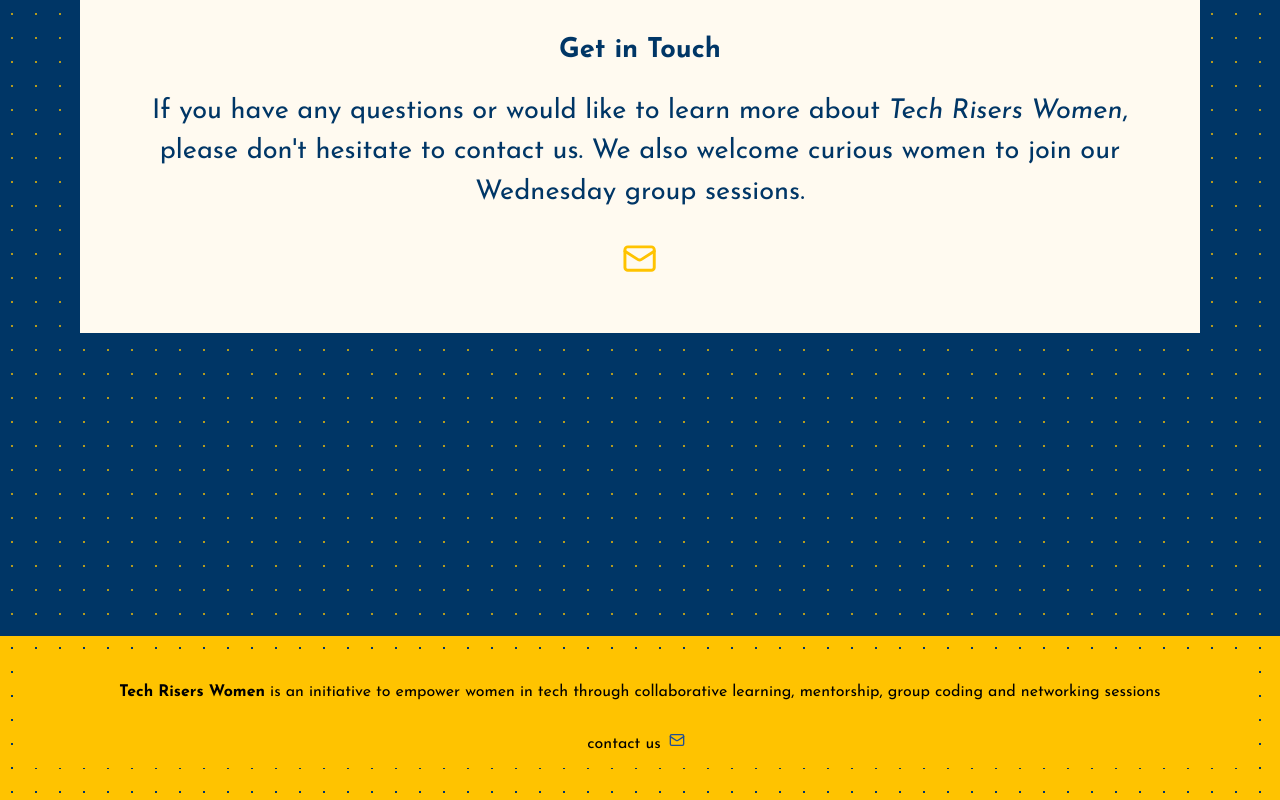
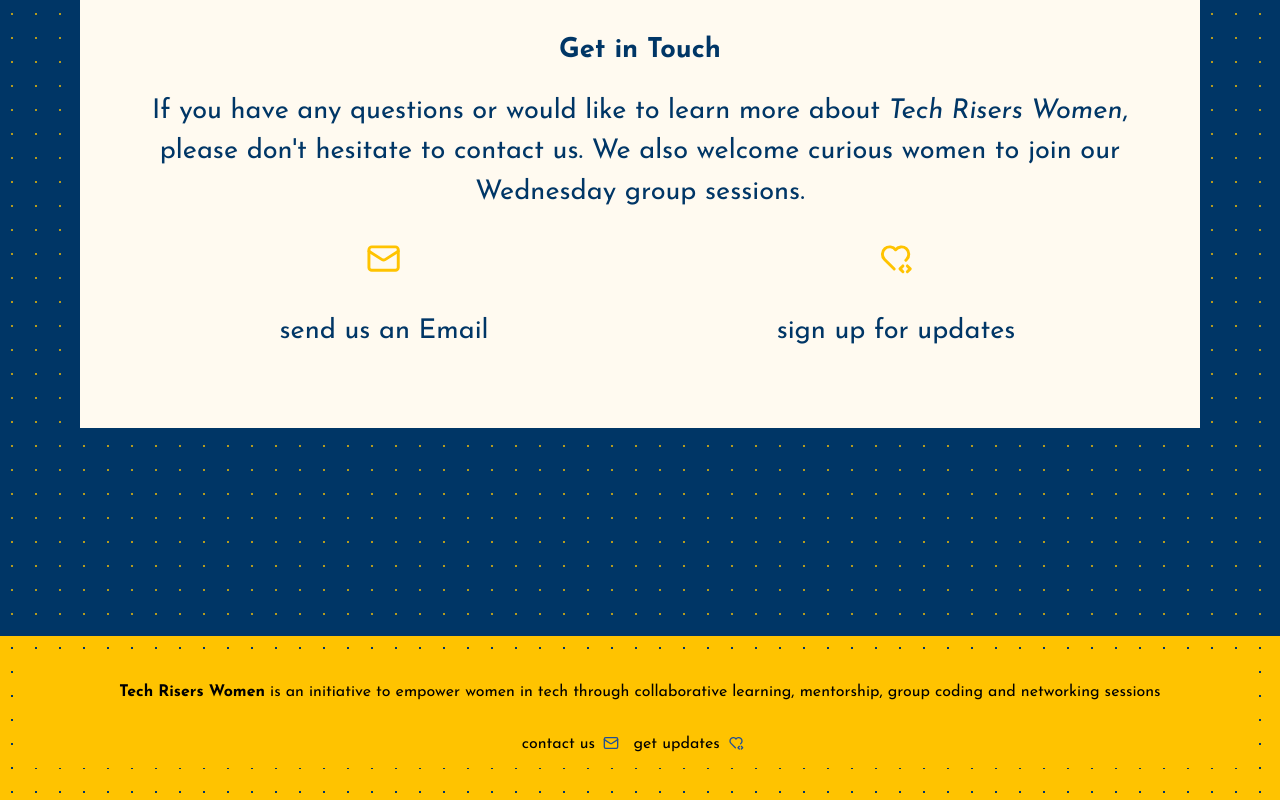
Before and after one commit to gros-pataplouf/Tech-Risers-Women.github.io, a React (Create React App) app: page /contact in a window 1280 px wide. Shown: the part 326-1126 px from the top of the page. Built offline with nearby package versions, Linux system fonts and the light colour scheme.

Commit message:
addec contact links/update Links

```diff
--- a/src/components/Footer.js
+++ b/src/components/Footer.js
@@ -3,6 +3,7 @@
 // import { FaXTwitter } from "react-icons/fa6";
 // import { SiInstagram } from "react-icons/si";
 import { LuMail } from "react-icons/lu";
+import { TbHeartCode } from "react-icons/tb";
 
 function Footer() {
   return (
@@ -13,25 +14,34 @@
         sessions
       </p>
       <p>
-        {" "}
         contact us
+        <span className={styles.icon}>
+          <a  href="mailto:sarahnusher@gmail.com?subject=Tech Risers Women"
+              target="_blank"
+              rel="noreferrer"
+              alt="send an Email to Tech Risers Women to get in touch"
+              className={styles.contactLink}>
+                <LuMail />
+          </a>
+        </span>
       {/* <span className={styles.icon}>
-          {" "}
             <a href="/" alt="" className={styles.socialsLink}>
-            {" "}
             <FaXTwitter />
             </a>
           </span> */}
         {/* <span className={styles.icon}>
-          {" "}
           <a href="/" alt="" className={styles.socialsLink}>
-
           <SiInstagram />
           </a>
           </span> */}
+          get updates
           <span className={styles.icon}>
-          <a href="/" alt="" className={styles.socialsLink}>
-              <LuMail />
+          <a  href="https://forms.gle/MqyXV2HPRtUMAopE6"
+              target="_blank"
+              rel="noreferrer"
+              alt="Fill out this form to receive regular updates"
+              className={styles.contactLink}>
+                <TbHeartCode />
           </a>
         </span>
       </p>
--- a/src/components/footer.module.css
+++ b/src/components/footer.module.css
@@ -16,11 +16,13 @@
   text-align: center;
 }
 
-.socialsLink {
-  margin-inline: 0.5rem;
+.contactLink {
+  position: relative;
+  top: 0.2rem;
+  margin-inline: 0.5rem 0.9rem;
   color: var(---dark);
 }
 
-.socialsLink :hover {
+.contactLink :hover {
   color: var(---light);
 }
--- a/src/components/navbar.module.css
+++ b/src/components/navbar.module.css
@@ -6,6 +6,7 @@
 }
 
 .navbar {
+  position: relative;
   display: flex;
   justify-content: space-between;
   align-items: center;
--- a/src/planets/Contact.js
+++ b/src/planets/Contact.js
@@ -3,6 +3,7 @@
 // import { FaXTwitter } from "react-icons/fa6";
 // import { SiInstagram } from "react-icons/si";
 import { LuMail } from "react-icons/lu";
+import { TbHeartCode } from "react-icons/tb";
 
 function Contact() {
   const [isInViewport, setIsInViewport] = useState(false);
@@ -54,10 +55,30 @@
               <a href="/" alt="" className={styles.contactLink}>
             <SiInstagram />
               </a> */}
-
-          <a href="/" target="_blank" alt="" className={styles.contactLink}>
+            <div className={styles.contactLinks}>
+              <div className={styles.linkWrapper}>
+                <a
+                href="mailto:sarahnusher@gmail.com?subject=Tech Risers Women"
+                target="_blank"
+                rel="noreferrer"
+                alt="send an Email to Tech Risers Women to get in touch"
+                className={styles.contactLink}>
                   <LuMail />
                 </a>
+                <p>send us an Email</p>
+              </div>
+              <div className={styles.linkWrapper}>
+                <a
+                href="https://forms.gle/MqyXV2HPRtUMAopE6"
+                target="_blank"
+                rel="noreferrer"
+                alt="Fill out this form to receive regular updates"
+                className={styles.contactLink}>
+                  <TbHeartCode />
+                </a>
+                <p>sign up for updates</p>
+              </div>
+            </div>
           </div>
       </div>
     </div>
--- a/src/planets/contact.module.css
+++ b/src/planets/contact.module.css
@@ -16,8 +16,8 @@
   height: 7.2rem;
   margin: -2rem 0 0;
   padding-top: 1rem;
+  box-shadow: 0 10px 20px rgba(0, 0, 0, 0.2);
   background-color: var(---light);
-  box-shadow: 0 10px 20px rgba(0, 0, 0, 0.2);
   background-image: radial-gradient(circle, #0036667d 1px, transparent 0);
   background-size: 1.5rem 1.5rem;
   transform: skew(0deg, -2deg);
@@ -65,6 +65,19 @@
 
 .contactWrapper p {
   line-height: 1.5;
+}
+
+.contactLinks{
+  display: grid;
+  grid-template-columns: 1fr 1fr;
+}
+
+.linkWrapper{
+  margin-inline:1rem;
+}
+
+.linkWrapper{
+  margin:0 0.3rem;
 }
 
 .contactLink {
```
Lines whose indentation alone changed are shown as unchanged.
